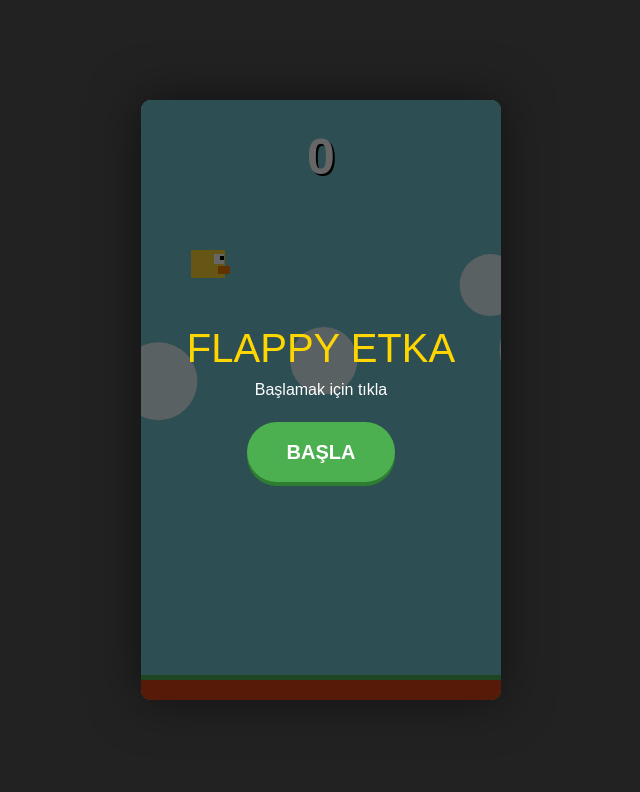
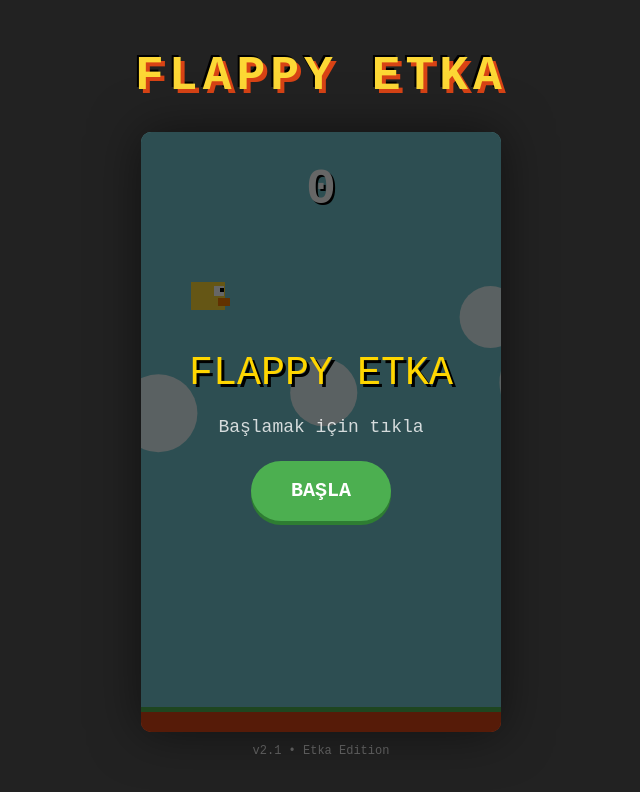
Before and after one commit to mustafanayki0-ai/kader-cark, a Next.js app: page /flappy-etka in a window 1280 px wide. Shown: the top 792 px of the page, without its empty margins (319-959 px from the left). Built offline with nearby package versions, Linux system fonts and the light colour scheme.

Commit message:
Ana sayfa duzeltildi

```diff
--- a/app/flappy-etka/page.tsx
+++ b/app/flappy-etka/page.tsx
@@ -36,16 +36,16 @@ interface Cloud {
 }
 
 export default function FlappyEtkaFixed() {
-  // --- STATE (Sadece Görüntü/UI için) ---
+  // --- STATE (UI) ---
   const [score, setScore] = useState(0);
   const [highScore, setHighScore] = useState(0);
-  const [showMenu, setShowMenu] = useState(true); // Menü kontrolü
+  const [showMenu, setShowMenu] = useState(true);
   const [isGameOver, setIsGameOver] = useState(false);
 
-  // --- REFS (Oyun Motoru için - Anlık Veri) ---
+  // --- REFS (Oyun Motoru) ---
   const canvasRef = useRef<HTMLCanvasElement>(null);
   const requestRef = useRef<number | null>(null);
-  const gameStateRef = useRef<'START' | 'PLAYING' | 'GAMEOVER'>('START'); // State yerine Ref kullanıyoruz!
+  const gameStateRef = useRef<'START' | 'PLAYING' | 'GAMEOVER'>('START');
 
   // Oyun Objeleri
   const bird = useRef<Bird>({ x: 50, y: 150, velocity: 0, width: 34, height: 28, rotation: 0 });
@@ -66,11 +66,9 @@ export default function FlappyEtkaFixed() {
   const SCREEN_WIDTH = 360;
   const SCREEN_HEIGHT = 600;
 
-  // --- GÜVENLİ SES MOTORU ---
+  // --- SES MOTORU ---
   const playSound = useCallback((type: 'jump' | 'score' | 'hit') => {
-    // Tarayıcıda çalışmıyorsa veya hata verirse oyunu bozma
     if (typeof window === 'undefined') return;
-
     try {
       const AudioContext = window.AudioContext || (window as any).webkitAudioContext;
       if (!AudioContext) return;
@@ -106,10 +104,7 @@ export default function FlappyEtkaFixed() {
         osc.start(now);
         osc.stop(now + 0.3);
       }
-    } catch (e) {
-      // Ses hatası olursa yoksay
-      console.log("Ses çalınamadı");
-    }
+    } catch (e) { console.log("Ses hatası"); }
   }, []);
 
   // --- BAŞLANGIÇ ---
@@ -117,13 +112,9 @@ export default function FlappyEtkaFixed() {
     const saved = localStorage.getItem('flappyHighScore');
     if (saved) setHighScore(parseInt(saved));
 
-    // İlk bulutları oluştur
     for(let i=0; i<5; i++) clouds.current.push(createCloud(true));
 
-    // Döngüyü başlat (Sadece çizim yapar, oyun başlamaz)
-    if (!requestRef.current) {
-        requestRef.current = requestAnimationFrame(loop);
-    }
+    if (!requestRef.current) requestRef.current = requestAnimationFrame(loop);
 
     return () => {
         if (requestRef.current) cancelAnimationFrame(requestRef.current);
@@ -148,26 +139,18 @@ export default function FlappyEtkaFixed() {
     setScore(0);
     setIsGameOver(false);
     setShowMenu(false);
-
-    // Kritik Düzeltme: State yerine Ref güncelliyoruz
     gameStateRef.current = 'PLAYING';
 
-    // Döngü durmuşsa yeniden başlat
-    if (!requestRef.current) {
-        loop();
-    }
-
-    jump(); // Başlar başlamaz zıpla
+    if (!requestRef.current) loop();
+    jump();
   };
 
   const jump = () => {
     if (gameStateRef.current !== 'PLAYING') return;
-
     bird.current.velocity = -JUMP_STRENGTH;
     bird.current.rotation = -25 * Math.PI / 180;
     playSound('jump');
 
-    // Toz efekti
     for (let i = 0; i < 5; i++) {
         particles.current.push({
             x: bird.current.x,
@@ -181,24 +164,16 @@ export default function FlappyEtkaFixed() {
     }
   };
 
-  // --- OYUN DÖNGÜSÜ (ANA MOTOR) ---
+  // --- OYUN DÖNGÜSÜ ---
   const loop = () => {
     const canvas = canvasRef.current;
     const ctx = canvas?.getContext('2d');
 
     if (canvas && ctx) {
-        // Fizik güncelleme (Sadece oyun oynanıyorsa)
-        if (gameStateRef.current === 'PLAYING') {
-            update(canvas);
-        } else {
-            // Arkaplan animasyonu (oyun dursa bile bulutlar aksın)
-            updateBackground();
-        }
-
-        // Çizim (Her zaman)
+        if (gameStateRef.current === 'PLAYING') update(canvas);
+        else updateBackground();
         draw(ctx);
     }
-
     requestRef.current = requestAnimationFrame(loop);
   };
 
@@ -212,19 +187,14 @@ export default function FlappyEtkaFixed() {
     frames.current++;
     const speed = BASE_SPEED + (scoreRef.current * 0.05);
 
-    // 1. Kuş
+    // Kuş
     bird.current.velocity += GRAVITY;
     bird.current.y += bird.current.velocity;
-    if (bird.current.velocity > 0) {
-        bird.current.rotation = Math.min(bird.current.rotation + 0.05, 1.5);
-    }
+    if (bird.current.velocity > 0) bird.current.rotation = Math.min(bird.current.rotation + 0.05, 1.5);
 
-    // Zemin Çarpması
-    if (bird.current.y + bird.current.height >= SCREEN_HEIGHT - 20) {
-        handleGameOver();
-    }
+    if (bird.current.y + bird.current.height >= SCREEN_HEIGHT - 20) handleGameOver();
 
-    // 2. Borular
+    // Borular
     if (frames.current % Math.floor(120 / (1 + scoreRef.current * 0.05)) === 0) {
         const pipeY = Math.random() * (SCREEN_HEIGHT - PIPE_GAP - 100) + 50;
         pipes.current.push({ x: SCREEN_WIDTH, y: pipeY, passed: false });
@@ -234,16 +204,12 @@ export default function FlappyEtkaFixed() {
         let p = pipes.current[i];
         p.x -= speed;
 
-        // Çarpışma
         if (
             bird.current.x + bird.current.width > p.x &&
             bird.current.x < p.x + PIPE_WIDTH &&
             (bird.current.y < p.y || bird.current.y + bird.current.height > p.y + PIPE_GAP)
-        ) {
-            handleGameOver();
-        }
+        ) handleGameOver();
 
-        // Skor
         if (p.x + PIPE_WIDTH < bird.current.x && !p.passed) {
             scoreRef.current++;
             setScore(scoreRef.current);
@@ -256,10 +222,8 @@ export default function FlappyEtkaFixed() {
             i--;
         }
     }
-
     updateBackground();
 
-    // 3. Partiküller
     for (let i = 0; i < particles.current.length; i++) {
         let pt = particles.current[i];
         pt.x += pt.vx;
@@ -271,24 +235,19 @@ export default function FlappyEtkaFixed() {
 
   const handleGameOver = () => {
     if (gameStateRef.current === 'GAMEOVER') return;
-
     gameStateRef.current = 'GAMEOVER';
     setIsGameOver(true);
     playSound('hit');
-
     if (scoreRef.current > highScore) {
         setHighScore(scoreRef.current);
         localStorage.setItem('flappyHighScore', scoreRef.current.toString());
     }
   };
 
-  // --- ÇİZİM ---
   const draw = (ctx: CanvasRenderingContext2D) => {
-    // Arkaplan
     ctx.fillStyle = '#70c5ce';
     ctx.fillRect(0, 0, SCREEN_WIDTH, SCREEN_HEIGHT);
 
-    // Bulutlar
     ctx.fillStyle = 'rgba(255,255,255,0.8)';
     clouds.current.forEach(c => {
         ctx.beginPath();
@@ -296,48 +255,40 @@ export default function FlappyEtkaFixed() {
         ctx.fill();
     });
 
-    // Borular
     pipes.current.forEach(p => {
         const grad = ctx.createLinearGradient(p.x, 0, p.x + PIPE_WIDTH, 0);
         grad.addColorStop(0, '#43a047');
         grad.addColorStop(0.5, '#66bb6a');
         grad.addColorStop(1, '#2e7d32');
         ctx.fillStyle = grad;
-
-        ctx.fillRect(p.x, 0, PIPE_WIDTH, p.y); // Üst
-        ctx.fillRect(p.x - 2, p.y - 20, PIPE_WIDTH + 4, 20); // Üst Başlık
-
-        ctx.fillRect(p.x, p.y + PIPE_GAP, PIPE_WIDTH, SCREEN_HEIGHT); // Alt
-        ctx.fillRect(p.x - 2, p.y + PIPE_GAP, PIPE_WIDTH + 4, 20); // Alt Başlık
+        ctx.fillRect(p.x, 0, PIPE_WIDTH, p.y);
+        ctx.fillRect(p.x - 2, p.y - 20, PIPE_WIDTH + 4, 20);
+        ctx.fillRect(p.x, p.y + PIPE_GAP, PIPE_WIDTH, SCREEN_HEIGHT);
+        ctx.fillRect(p.x - 2, p.y + PIPE_GAP, PIPE_WIDTH + 4, 20);
     });
 
-    // Zemin
     ctx.fillStyle = '#d84315';
     ctx.fillRect(0, SCREEN_HEIGHT - 20, SCREEN_WIDTH, 20);
     ctx.fillStyle = '#4caf50';
     ctx.fillRect(0, SCREEN_HEIGHT - 25, SCREEN_WIDTH, 5);
 
-    // Kuş
-    if (gameStateRef.current !== 'GAMEOVER' || frames.current % 10 < 5) { // Yanınca yanıp sönme
+    if (gameStateRef.current !== 'GAMEOVER' || frames.current % 10 < 5) {
         ctx.save();
         ctx.translate(bird.current.x + bird.current.width/2, bird.current.y + bird.current.height/2);
         ctx.rotate(bird.current.rotation);
 
-        ctx.fillStyle = '#fdd835'; // Sarı gövde
+        ctx.fillStyle = '#fdd835';
         ctx.fillRect(-bird.current.width/2, -bird.current.height/2, bird.current.width, bird.current.height);
 
-        ctx.fillStyle = '#fff'; // Göz
+        ctx.fillStyle = '#fff';
         ctx.fillRect(6, -10, 10, 10);
-        ctx.fillStyle = '#000'; // Göz bebeği
+        ctx.fillStyle = '#000';
         ctx.fillRect(12, -8, 4, 4);
-
-        ctx.fillStyle = '#f57c00'; // Gaga
+        ctx.fillStyle = '#f57c00';
         ctx.fillRect(10, 2, 12, 8);
-
         ctx.restore();
     }
 
-    // Partiküller
     particles.current.forEach(pt => {
         ctx.fillStyle = pt.color;
         ctx.globalAlpha = pt.life;
@@ -351,11 +302,8 @@ export default function FlappyEtkaFixed() {
     const handler = (e: KeyboardEvent) => {
         if (e.code === 'Space' || e.code === 'ArrowUp') {
             e.preventDefault();
-            if (gameStateRef.current === 'START' || gameStateRef.current === 'GAMEOVER') {
-                resetGame();
-            } else {
-                jump();
-            }
+            if (gameStateRef.current === 'START' || gameStateRef.current === 'GAMEOVER') resetGame();
+            else jump();
         }
     };
     window.addEventListener('keydown', handler);
@@ -365,15 +313,29 @@ export default function FlappyEtkaFixed() {
   return (
     <div style={{
         display: 'flex',
+        flexDirection: 'column', // Başlığı üste almak için column yaptık
         justifyContent: 'center',
         alignItems: 'center',
         height: '100vh',
         backgroundColor: '#222',
-        fontFamily: 'sans-serif'
+        fontFamily: "'Courier New', Courier, monospace", // Retro font
+        touchAction: 'none'
     }}>
+        {/* --- 1. ANA BAŞLIK BURADA --- */}
+        <h1 style={{
+            color: '#fdd835',
+            fontSize: '48px',
+            marginBottom: '20px',
+            textShadow: '4px 4px 0 #d84315, -2px -2px 0 #000',
+            letterSpacing: '5px',
+            fontWeight: '900',
+            textAlign: 'center'
+        }}>
+            FLAPPY ETKA
+        </h1>
+
         <div style={{ position: 'relative', width: SCREEN_WIDTH, height: SCREEN_HEIGHT, overflow: 'hidden', boxShadow: '0 0 50px rgba(0,0,0,0.5)', borderRadius: '10px' }}>
 
-            {/* OYUN ALANI */}
             <canvas
                 ref={canvasRef}
                 width={SCREEN_WIDTH}
@@ -385,12 +347,10 @@ export default function FlappyEtkaFixed() {
                 style={{ display: 'block' }}
             />
 
-            {/* SKOR */}
             <div style={{ position: 'absolute', top: 20, width: '100%', textAlign: 'center', pointerEvents: 'none' }}>
                 <span style={{ fontSize: '50px', fontWeight: 'bold', color: 'white', textShadow: '2px 2px 0 #000' }}>{score}</span>
             </div>
 
-            {/* MENÜLER */}
             {(showMenu || isGameOver) && (
                 <div style={{
                     position: 'absolute', top: 0, left: 0, width: '100%', height: '100%',
@@ -400,14 +360,15 @@ export default function FlappyEtkaFixed() {
                 }}>
                     {isGameOver ? (
                         <>
-                            <h1 style={{ color: '#ff5252', fontSize: '48px', margin: 0 }}>YANDIN!</h1>
+                            <h2 style={{ color: '#ff5252', fontSize: '48px', margin: 0, textShadow: '2px 2px #000' }}>YANDIN!</h2>
                             <p style={{ fontSize: '24px' }}>Skor: {score}</p>
                             <p style={{ color: '#ffd600' }}>En Yüksek: {highScore}</p>
                         </>
                     ) : (
                         <>
-                            <h1 style={{ color: '#ffd600', fontSize: '40px', margin: 0 }}>FLAPPY ETKA</h1>
-                            <p>Başlamak için tıkla</p>
+                             {/* --- 2. MENÜ BAŞLIĞI BURADA --- */}
+                            <h2 style={{ color: '#ffd600', fontSize: '40px', margin: '0 0 10px 0', textShadow: '3px 3px 0 #000' }}>FLAPPY ETKA</h2>
+                            <p style={{fontSize: '18px', opacity: 0.8}}>Başlamak için tıkla</p>
                         </>
                     )}
 
@@ -416,7 +377,7 @@ export default function FlappyEtkaFixed() {
                         style={{
                             marginTop: '20px', padding: '15px 40px', fontSize: '20px', fontWeight: 'bold',
                             backgroundColor: '#4caf50', color: 'white', border: 'none', borderRadius: '30px',
-                            cursor: 'pointer', boxShadow: '0 4px 0 #2e7d32'
+                            cursor: 'pointer', boxShadow: '0 4px 0 #2e7d32', transition: 'transform 0.1s'
                         }}
                     >
                         {isGameOver ? 'TEKRAR OYNA' : 'BAŞLA'}
@@ -424,6 +385,9 @@ export default function FlappyEtkaFixed() {
                 </div>
             )}
         </div>
+
+        {/* Alt bilgi */}
+        <p style={{color: '#666', marginTop: '10px', fontSize: '12px'}}>v2.1 • Etka Edition</p>
     </div>
   );
 }
```
